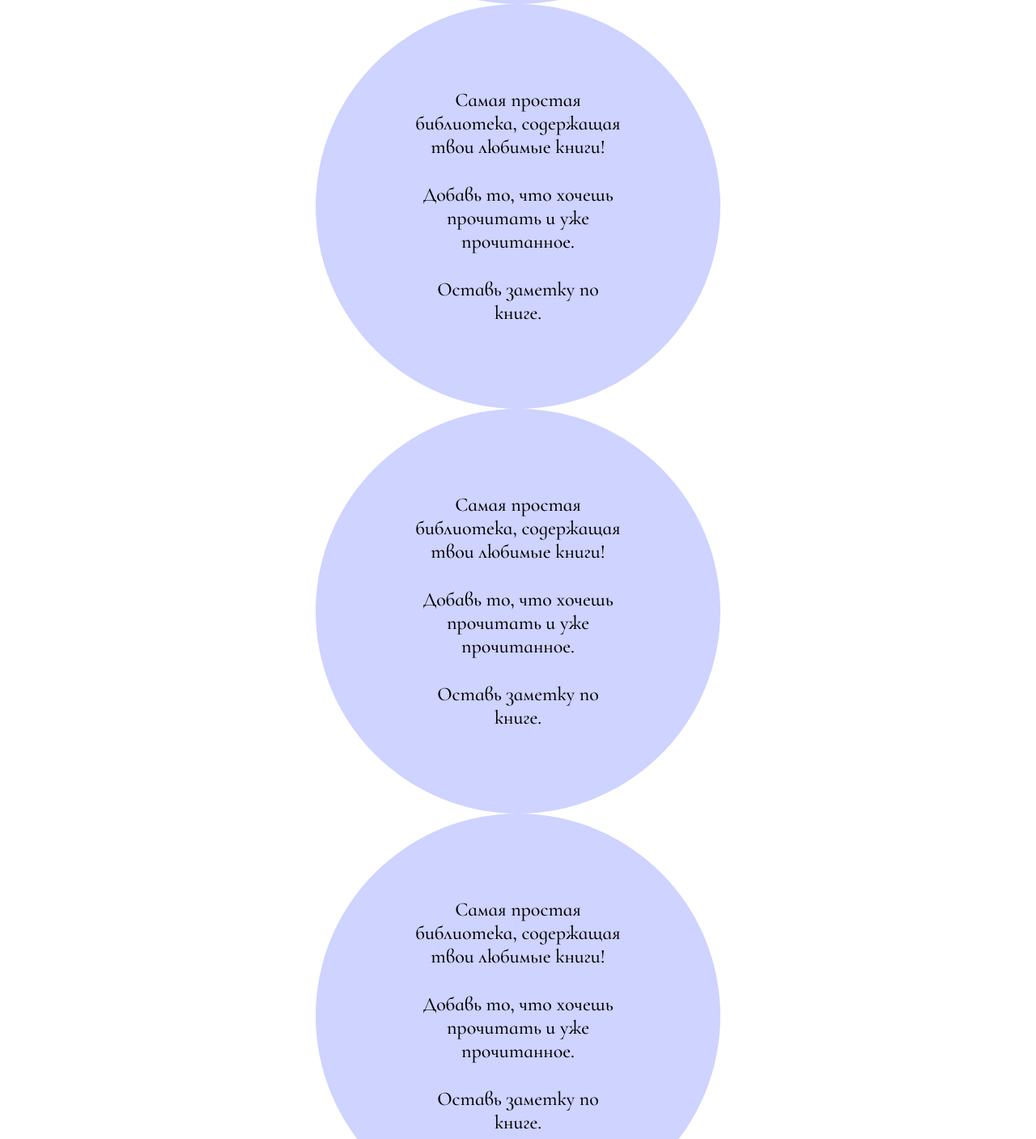
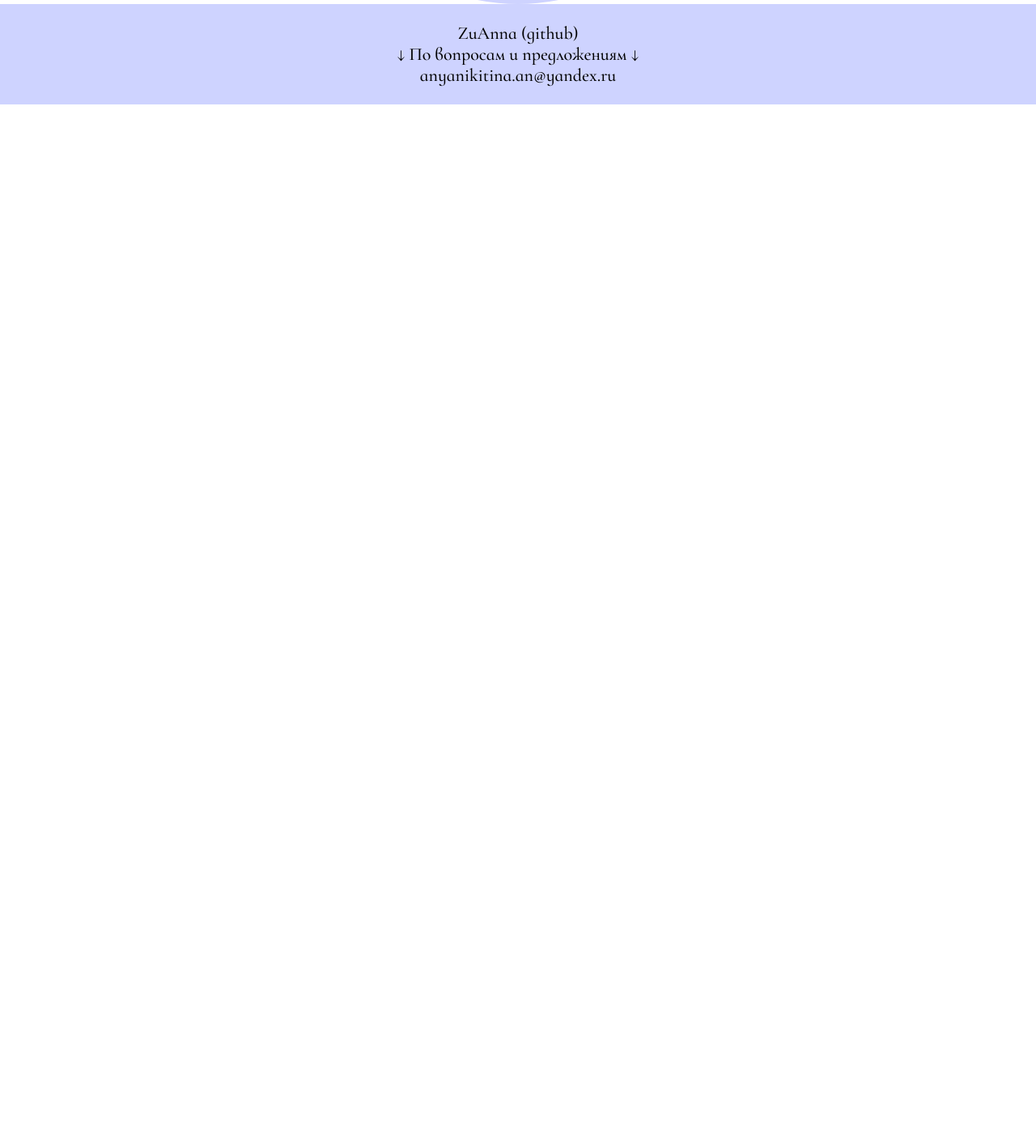
Before and after one commit to ZuAnna/library, a plain HTML site: page index.html in a window 1280 px wide. Shown: the part 777-2184 px from the top of the page at 81% size. After the commit the page ends 936 px from the top, so only its background shows below. Drawn offline with Linux system fonts and the light colour scheme.

```diff
--- a/index.html
+++ b/index.html
@@ -56,46 +56,7 @@
 
         </div>
       </div>
-      <div class="main__inner">
-        <div class="container">
-          <div class="main__texts">
-          <p class="main__text">Самая простая библиотека, содержащая твои любимые книги!</p>
-          <p class="main__text">Добавь то, что хочешь прочитать и уже прочитанное.</p>
-          <p class="main__text">Оставь заметку по книге.</p>
-          </div>
 
-        </div>
-      </div>
-      <div class="main__inner">
-        <div class="container">
-          <div class="main__texts">
-          <p class="main__text">Самая простая библиотека, содержащая твои любимые книги!</p>
-          <p class="main__text">Добавь то, что хочешь прочитать и уже прочитанное.</p>
-          <p class="main__text">Оставь заметку по книге.</p>
-          </div>
-
-        </div>
-      </div>
-      <div class="main__inner">
-        <div class="container">
-          <div class="main__texts">
-          <p class="main__text">Самая простая библиотека, содержащая твои любимые книги!</p>
-          <p class="main__text">Добавь то, что хочешь прочитать и уже прочитанное.</p>
-          <p class="main__text">Оставь заметку по книге.</p>
-          </div>
-
-        </div>
-      </div>
-      <div class="main__inner">
-        <div class="container">
-          <div class="main__texts">
-          <p class="main__text">Самая простая библиотека, содержащая твои любимые книги!</p>
-          <p class="main__text">Добавь то, что хочешь прочитать и уже прочитанное.</p>
-          <p class="main__text">Оставь заметку по книге.</p>
-          </div>
-
-        </div>
-      </div>
     </main>
 <my-footer></my-footer>
 
```
